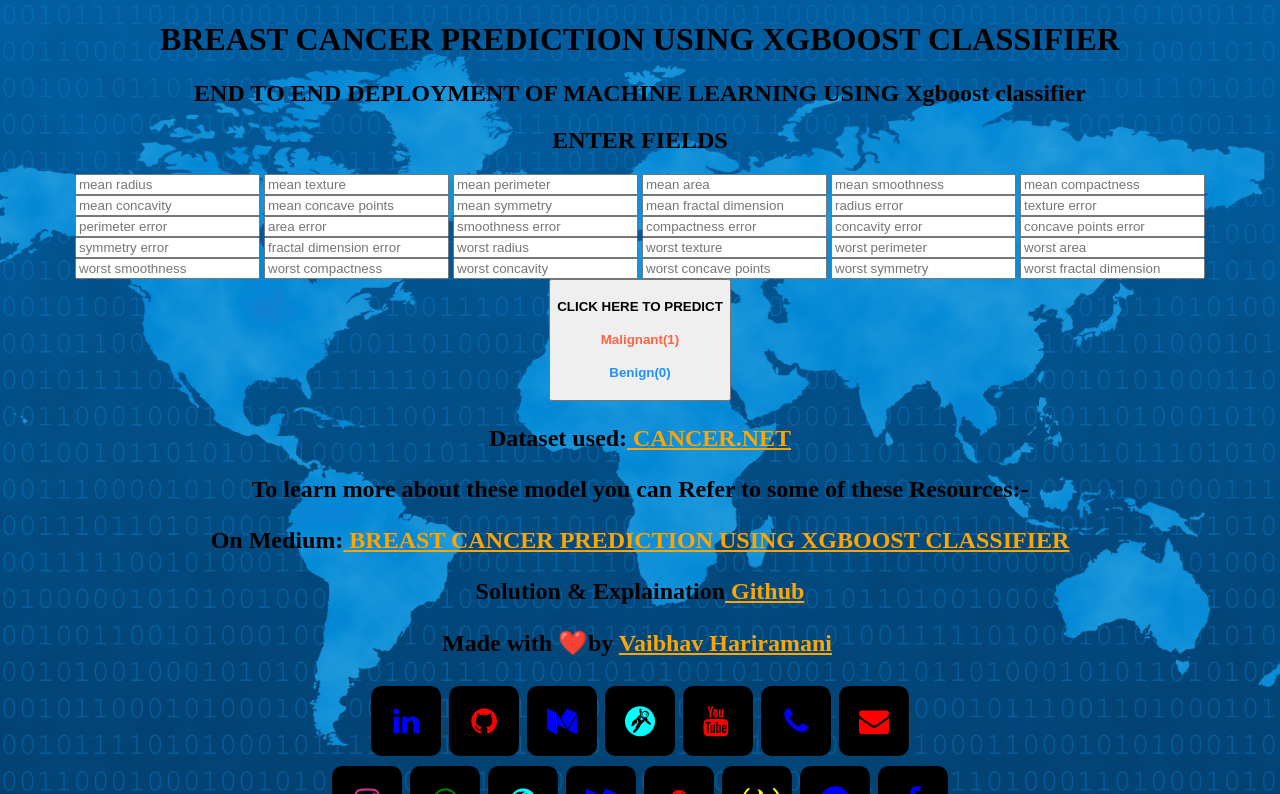
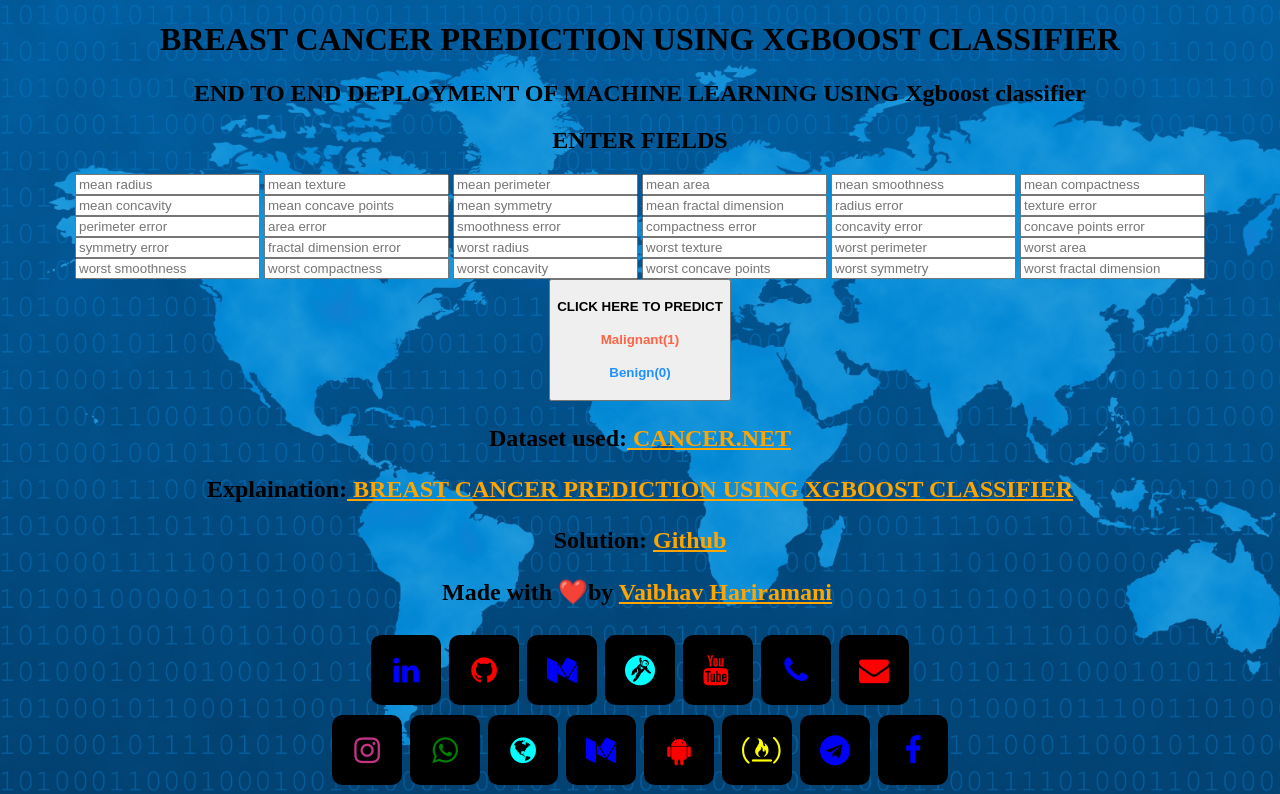
Before and after one commit to vaibhavhariramani/Breast_Cancer_Detection_ML-with-Web-End-Deployment, a Flask app: page / in a window 1280 px wide. Shown: the top 794 px of the page. Run offline with Flask 2, Linux system fonts and the light colour scheme; parts of the project's set-up code (start-up, migrations or seed data) failed here and were passed over; some libraries are stand-ins or nearby versions.

Commit message:
Update index.html

```diff
--- a/templates/index.html
+++ b/templates/index.html
@@ -91,9 +91,8 @@
 
 
        <h2>
-					<p> To learn more about these model you can Refer to some of these Resources:-</p>
-					<p>On Medium:<a href="https://medium.com/geeky-bawa/end-to-end-deployment-of-breast-cancer-prediction-through-machine-learning-using-flask-5442ef4c586d" style="color: orange;"> BREAST CANCER PREDICTION USING XGBOOST CLASSIFIER</a></p>
-				<p> Solution & Explaination<a href="https://github.com/vaibhavhariaramani/Breast_Cancer_Detection_ML-with-Web-End-Deployment" style="color: orange;"> Github</a> </p>
+					<p>Explaination:<a href="https://medium.com/geeky-bawa/end-to-end-deployment-of-breast-cancer-prediction-through-machine-learning-using-flask-5442ef4c586d" style="color: orange;"> BREAST CANCER PREDICTION USING XGBOOST CLASSIFIER</a></p>
+				<p> Solution: <a href="https://github.com/vaibhavhariaramani/Breast_Cancer_Detection_ML-with-Web-End-Deployment" style="color: orange;"> Github</a> </p>
 		</h2>
 
 
```
